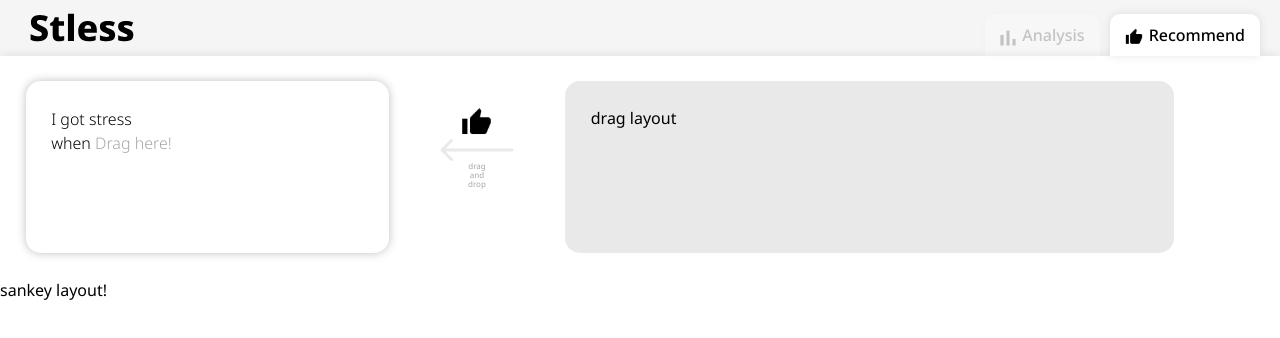
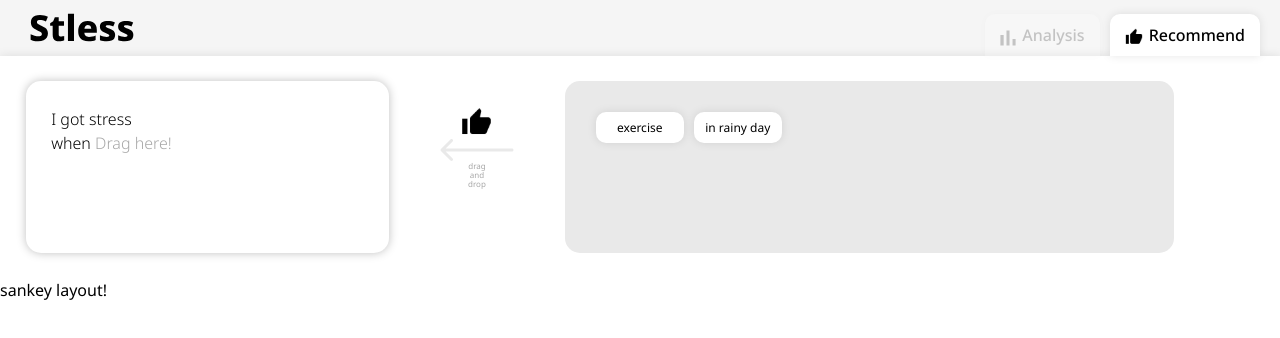
Before and after one commit to Huikyeong/Stless, a React (Create React App) app: page /recommend in a window 1280 px wide. Shown: the top 338 px of the page. Built offline with nearby package versions, Linux system fonts and the light colour scheme.

Commit message:
Set tag list div.

```diff
--- a/src/pages/Recommend.tsx
+++ b/src/pages/Recommend.tsx
@@ -6,7 +6,7 @@ import Header from '../components/Header';
 
 function Recommend() {
   const selectedTagList: string[] = []; // After drop.
-  const tagList: string[] = []; // Before drop.
+  const tagList: string[] = ['exercise', 'in rainy day']; // Before drop.
   return (
     <div
       css={css`
@@ -109,12 +109,37 @@ function Recommend() {
               height: match-parent;
               margin: 2%;
               padding: 2%;
+              display: flex;
 
               background: #e9e9e9;
               border-radius: 15px;
             `}
           >
-            drag layout
+            {tagList.map((tag, index) => (
+              <div
+                key={index}
+                css={css`
+                  width: 88px;
+                  height: 31px;
+                  margin: 5px;
+
+                  background: #ffffff;
+                  box-shadow: 0px 0px 10px rgba(0, 0, 0, 0.1);
+                  border-radius: 10px;
+
+                  font-family: 'Noto Sans';
+                  font-style: normal;
+                  font-weight: 400;
+                  font-size: 12px;
+                  line-height: 110%;
+                  display: flex;
+                  justify-content: center;
+                  align-items: center;
+                `}
+              >
+                {tag}
+              </div>
+            ))}
           </div>
         </div>
         <div
```
